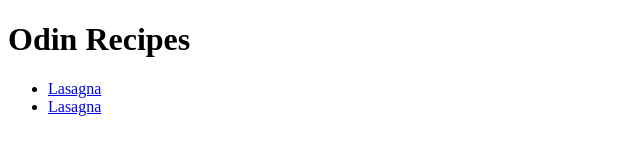
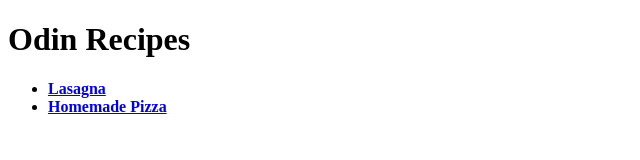
Before and after one commit to steakhappy/odin-recipes, a plain HTML site: page index.html in a window 1280 px wide. Shown: the whole page, without its empty margins (0-640 px from the left). Drawn offline with Linux system fonts and the light colour scheme.

Commit message:
Renamed duplicate lasagna to homemade pizza

```diff
--- a/index.html
+++ b/index.html
@@ -8,8 +8,8 @@
 <body>
     <h1>Odin Recipes</h1>
     <ul>
-    <li><a href="recipes/lasagna.html">Lasagna</a></li>
-    <li><a href="recipes/homemade-pizza.html">Lasagna</a></li>
+    <li><a href="recipes/lasagna.html"><strong>Lasagna</strong></a></li>
+    <li><a href="recipes/homemade-pizza.html"><strong>Homemade Pizza</strong></a></li>
     </ul>
 
 </body>
```
